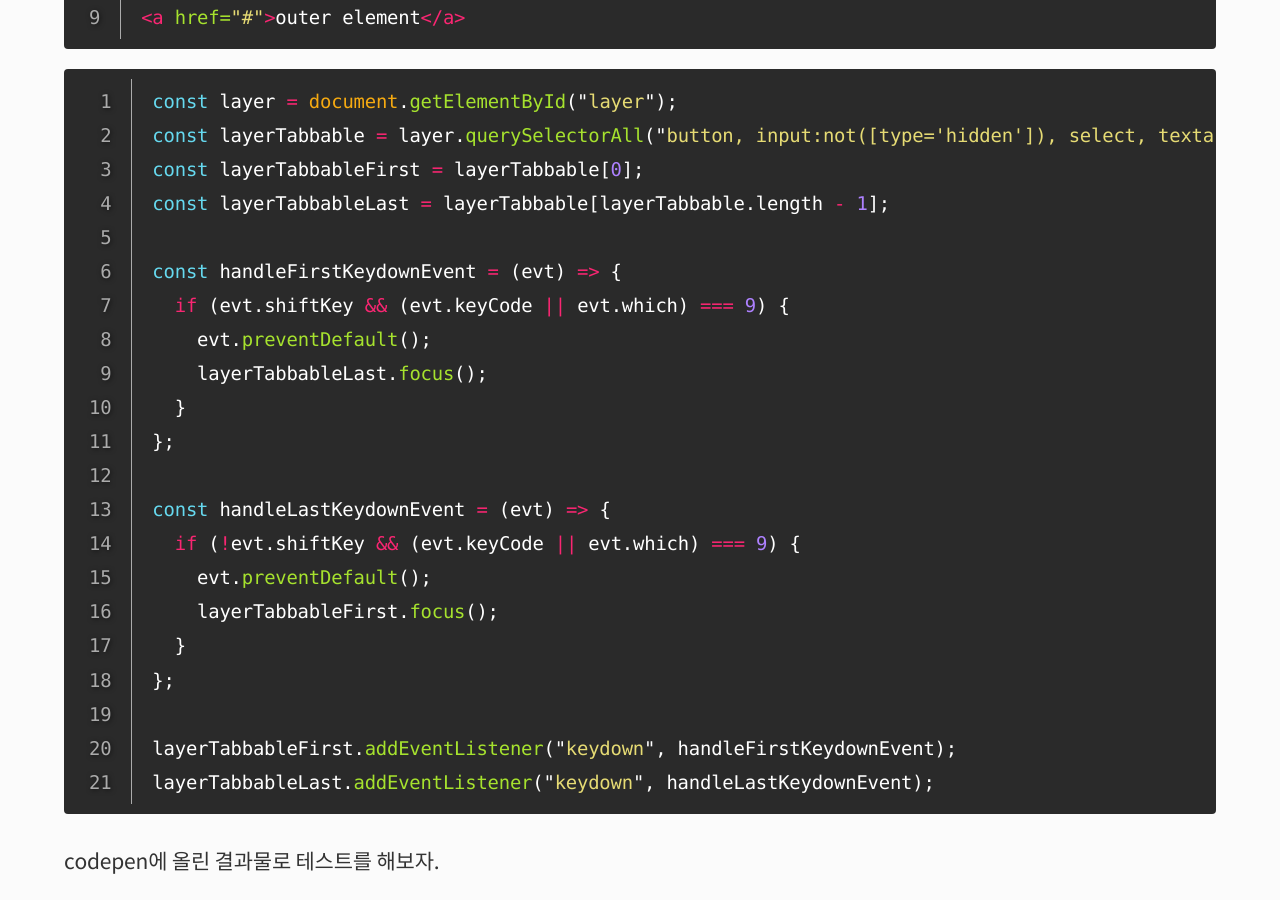
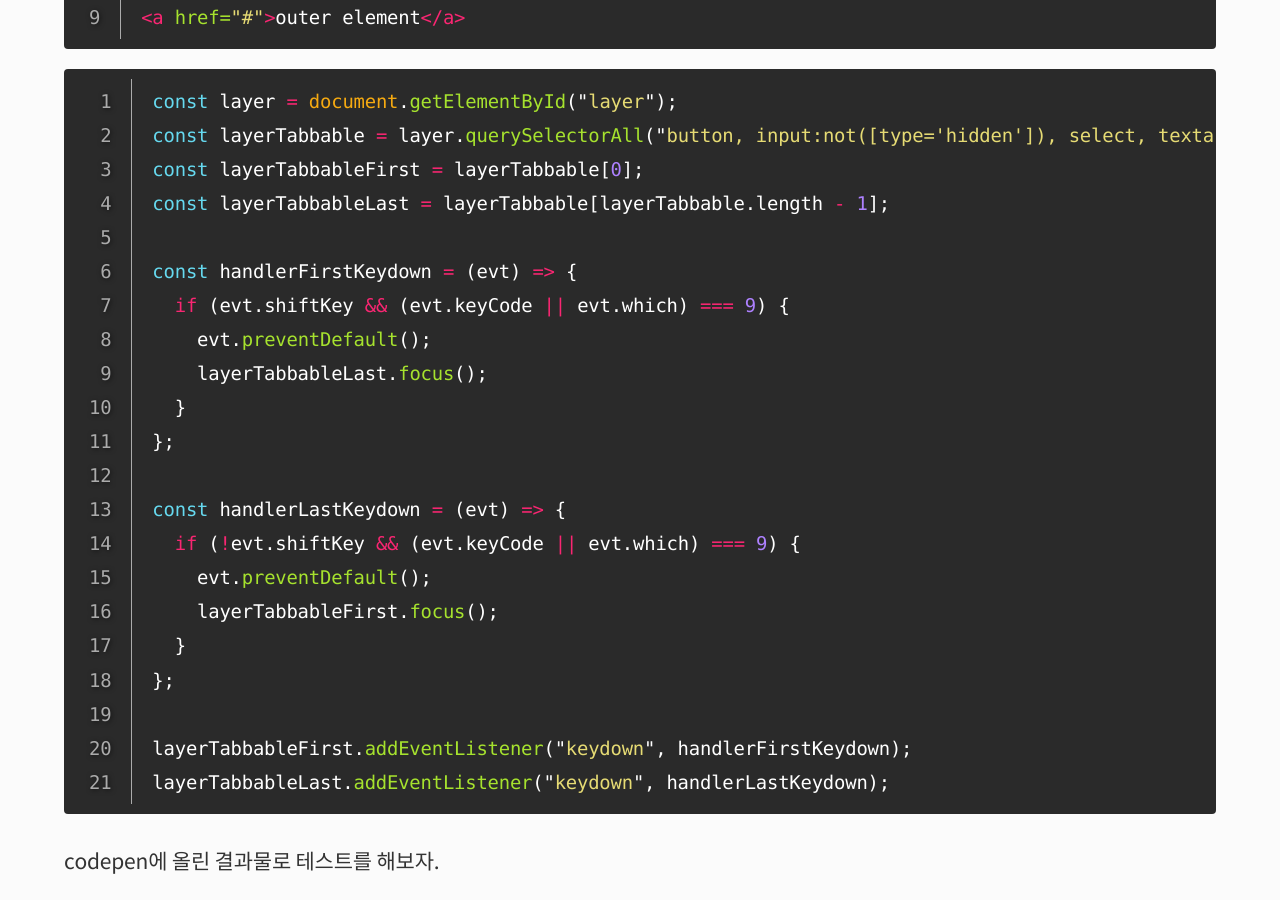
Before and after one commit to selosele/selosele.github.io, a Jekyll site: the page built from _posts/2020-08-09-vanila-js-modal-keyboard-event.md, in a window 1280 px wide and 900 px high, scrolled down 1088 px. Built offline with Jekyll 4.4.1, drawn with Linux system fonts in a browser that asks for light colours; cached includes are drawn as plain includes; comment, search, counter and statistics services are not loaded.

Commit message:
포스트 수정

````diff
--- a/_posts/2020-08-09-vanila-js-modal-keyboard-event.md
+++ b/_posts/2020-08-09-vanila-js-modal-keyboard-event.md
@@ -45,22 +45,22 @@ const layerTabbable = layer.querySelectorAll("button, input:not([type='hidden'])
 const layerTabbableFirst = layerTabbable[0];
 const layerTabbableLast = layerTabbable[layerTabbable.length - 1];
 
-const handleFirstKeydownEvent = (evt) => {
+const handlerFirstKeydown = (evt) => {
   if (evt.shiftKey && (evt.keyCode || evt.which) === 9) {
     evt.preventDefault();
     layerTabbableLast.focus();
   }
 };
 
-const handleLastKeydownEvent = (evt) => {
+const handlerLastKeydown = (evt) => {
   if (!evt.shiftKey && (evt.keyCode || evt.which) === 9) {
     evt.preventDefault();
     layerTabbableFirst.focus();
   }
 };
 
-layerTabbableFirst.addEventListener("keydown", handleFirstKeydownEvent);
-layerTabbableLast.addEventListener("keydown", handleLastKeydownEvent);
+layerTabbableFirst.addEventListener("keydown", handlerFirstKeydown);
+layerTabbableLast.addEventListener("keydown", handlerLastKeydown);
 ```
 
 codepen에 올린 결과물로 테스트를 해보자.
````
